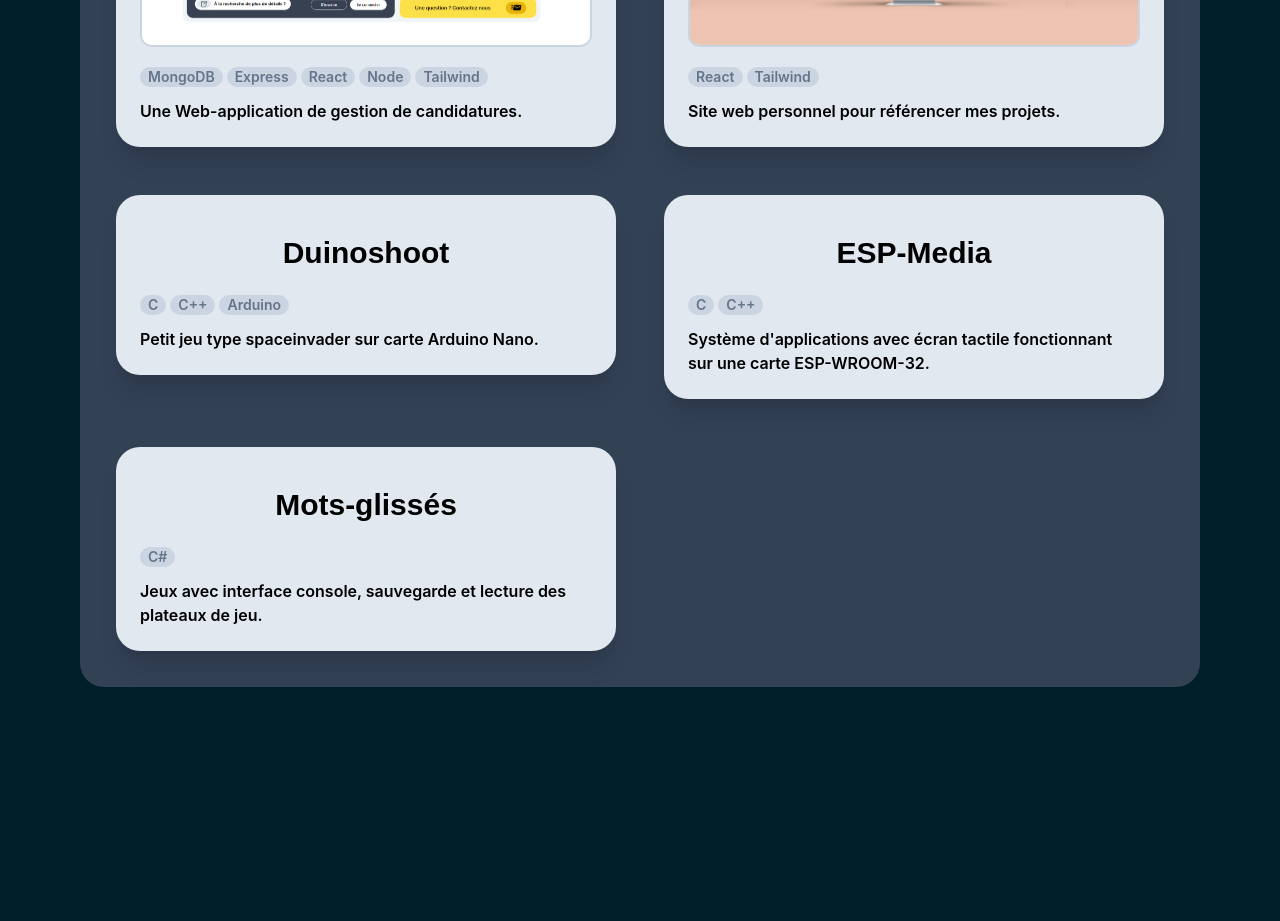
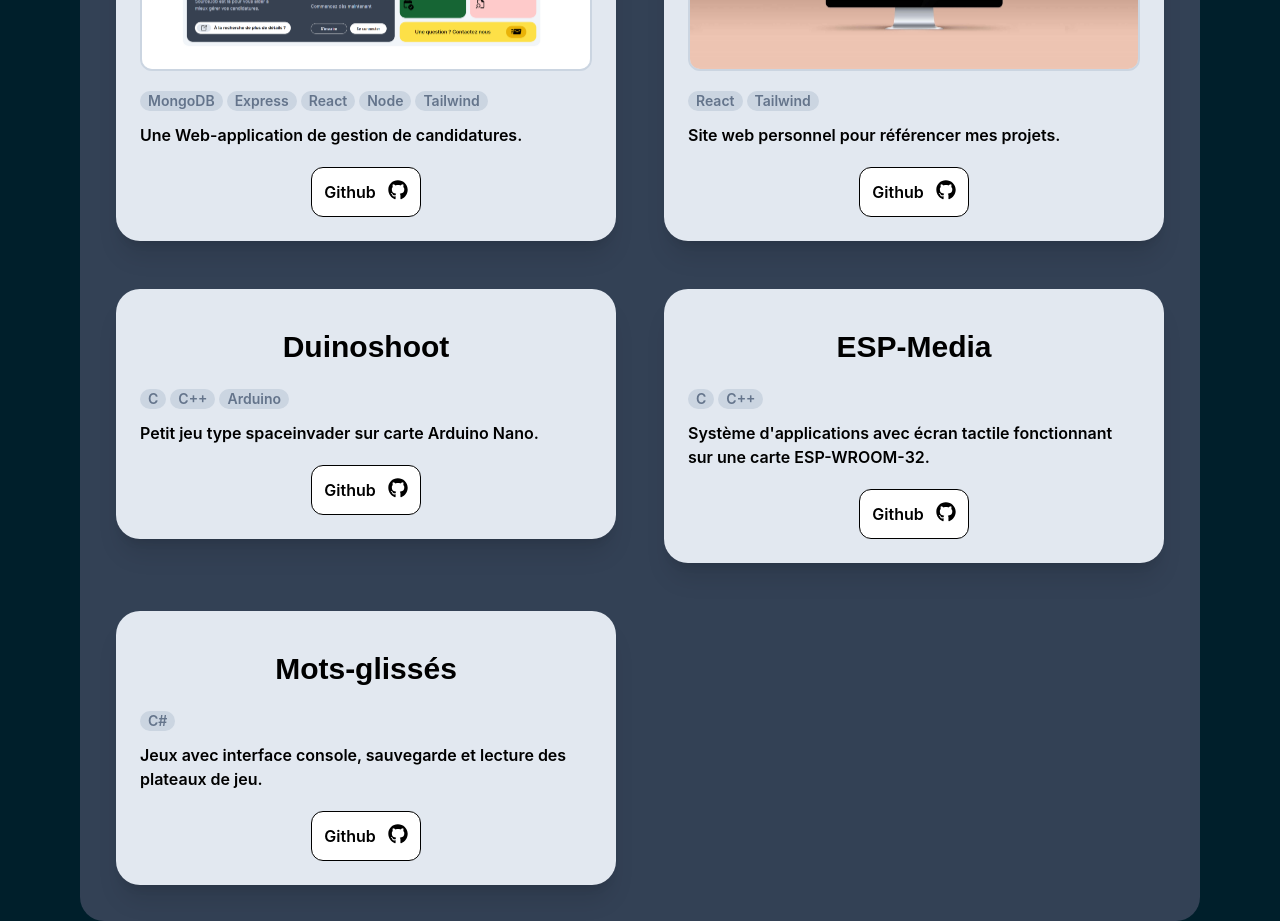
Before and after one commit to EliasLd/portfolio-2.0, a React (Create React App) app: page / in a window 1280 px wide. Shown: the part 1120-2041 px from the top of the page. Before the commit the page ends 1807 px from the top, so only its background shows below. Built offline with nearby package versions, Linux system fonts and the light colour scheme; the HTML template or start-up script is replaced by a standard one.

Commit message:
added github button

```diff
--- a/src/components/Desc.jsx
+++ b/src/components/Desc.jsx
@@ -7,7 +7,7 @@ export default function Desc() {
         <h1 className='font-sans font-bold text-white text-2xl'>Trying to build useful things.</h1>
       </div>
       <div className='p-4 flex  mt-5'>
-          <p className='font-inter font-semibold text-md text-slate-400'>Currently following an engineering program at
+          <p className='font-inter font-semibold text-md text-slate-400'>Currently following an engineering <br/> program at
           <a href='https://www.esilv.fr' className='px-1 mx-2 bg-sky-700 rounded-full text-white'>  ESILV  </a>in Paris. <br/>
           Passionate about development, I'd like to specialize in it. </p>
       </div>
--- a/src/components/GitHubButton.jsx
+++ b/src/components/GitHubButton.jsx
@@ -0,0 +1,19 @@
+import React from 'react'
+import { useState } from 'react';
+import { FaGithub } from "react-icons/fa";
+
+export default function GitHubButton({link}) {
+
+  const [color, setColor] = useState('black');
+
+  return (
+    <a href={link} className='flex items-center justify-center p-3 rounded-xl border border-black text-black bg-white
+    transition ease-in-out duration-300 hover:bg-sky-950 hover:text-white '
+    onMouseEnter={() => setColor('white')} onMouseLeave={() => setColor('black')}>
+        <div className='flex flex-row gap-x-3'>
+            <p className='font-inter font-semibold text-md'>Github</p>
+            <FaGithub size={20} color={color === 'white' ? 'white' : 'black'} className='transition ease-in-out duration-300'/>
+        </div>
+    </a>
+  )
+}
--- a/src/components/ProjectBox.jsx
+++ b/src/components/ProjectBox.jsx
@@ -2,6 +2,7 @@ import React from 'react'
 import { motion, useAnimation } from "framer-motion";
 import { useInView } from "react-intersection-observer";
 import { useEffect } from "react";
+import GitHubButton from './GitHubButton';
 
 export default function ProjectsDetails({project}) {
 
@@ -43,8 +44,8 @@ export default function ProjectsDetails({project}) {
             <div className='mt-3'>
               <p className='font-inter font-semibold'>{project.Desc}</p>
             </div>
-            <div>
-
+            <div className='flex justify-center mt-5'>
+              <GitHubButton link={project.GitHubLink} />
             </div>
           </div>
         </motion.div>
```
